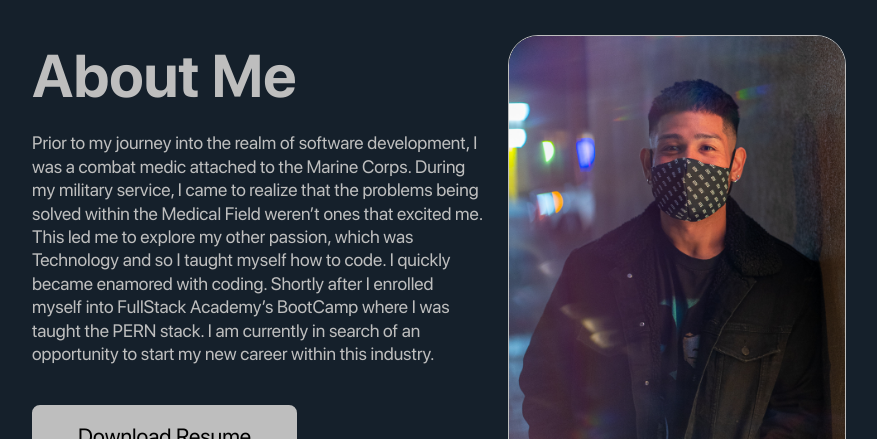
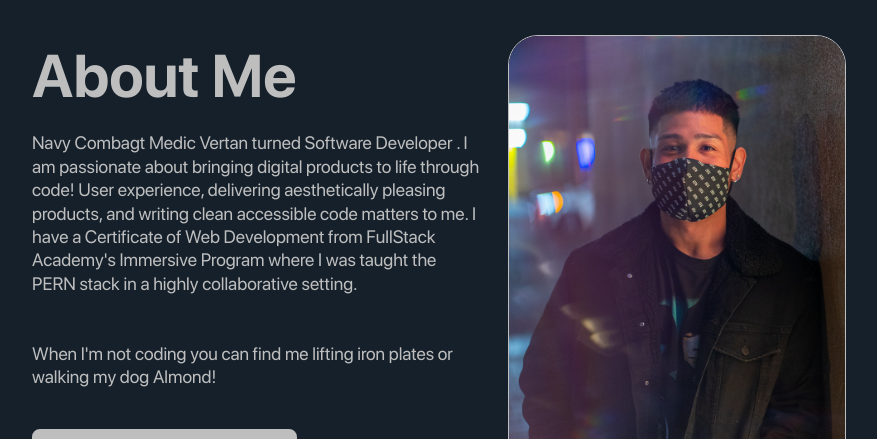
Before and after one commit to kthanesjesdapong/kt-portfolio, a React (Create React App) app: page / in a window 1280 px wide. Shown: the part 1400-1839 px from the top of the page, without its empty margins (201-1078 px from the left). Built offline with nearby package versions, Linux system fonts and the light colour scheme; no server answers.

Commit message:
rewrote About Me Section

```diff
--- a/src/components/AboutSection.js
+++ b/src/components/AboutSection.js
@@ -106,15 +106,11 @@ export default function AboutSection() {
         <div className='aboutSection__left'>
           <AboutMeTitle subheading='' heading='About Me' />
           <PText>
-            Prior to my journey into the realm of software development, I was a
-            combat medic attached to the Marine Corps. During my military
-            service, I came to realize that the problems being solved within the
-            Medical Field weren’t ones that excited me. This led me to explore
-            my other passion, which was Technology and so I taught myself how to
-            code. I quickly became enamored with coding. Shortly after I
-            enrolled myself into FullStack Academy’s BootCamp where I was taught
-            the PERN stack. I am currently in search of an opportunity to start
-            my new career within this industry.
+            Navy Combagt Medic Vertan turned Software Developer . I am passionate about bringing digital products to life through code! User experience, delivering aesthetically pleasing products, and writing clean accessible code matters to me.
+            I have a Certificate of Web Development from FullStack Academy's Immersive Program where I was taught the PERN stack in a highly collaborative setting.
+            <br />
+            <br />
+            <br /> When I'm not coding you can find me lifting iron plates or walking my dog Almond!
           </PText>
           <div className='aboutSection__buttons'>
             <DownloadButton
```
